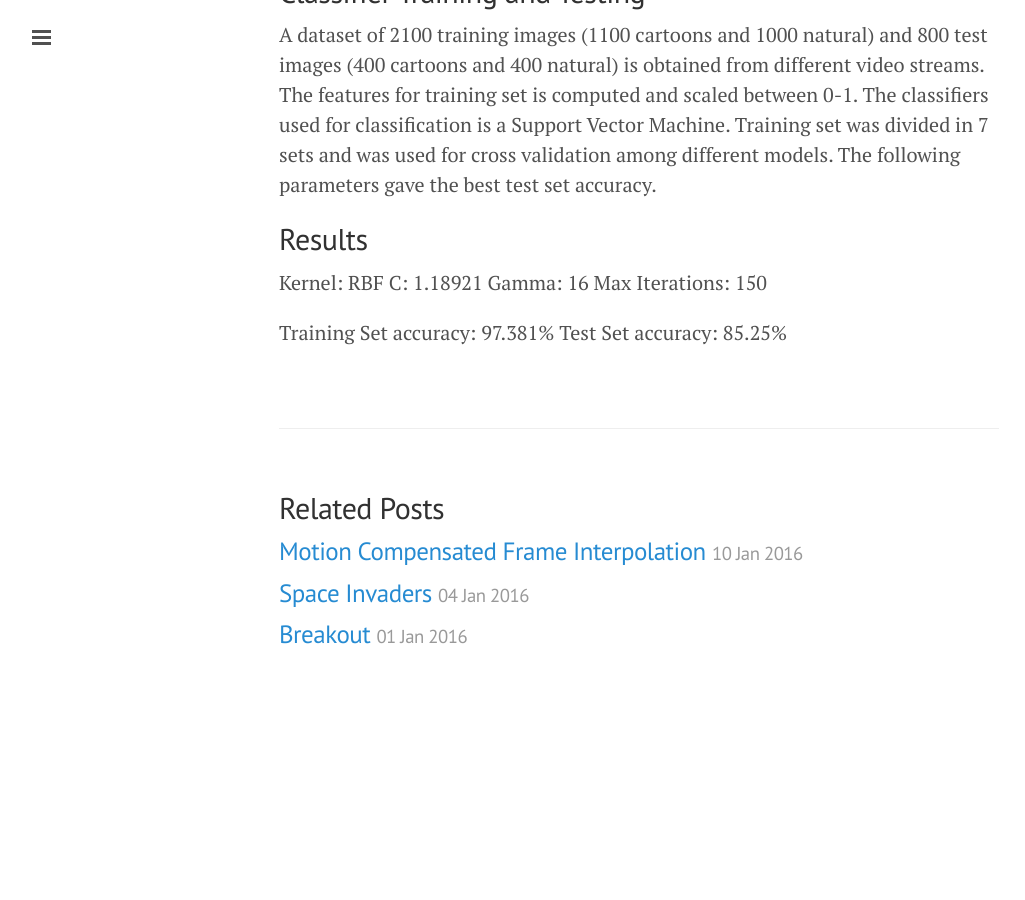
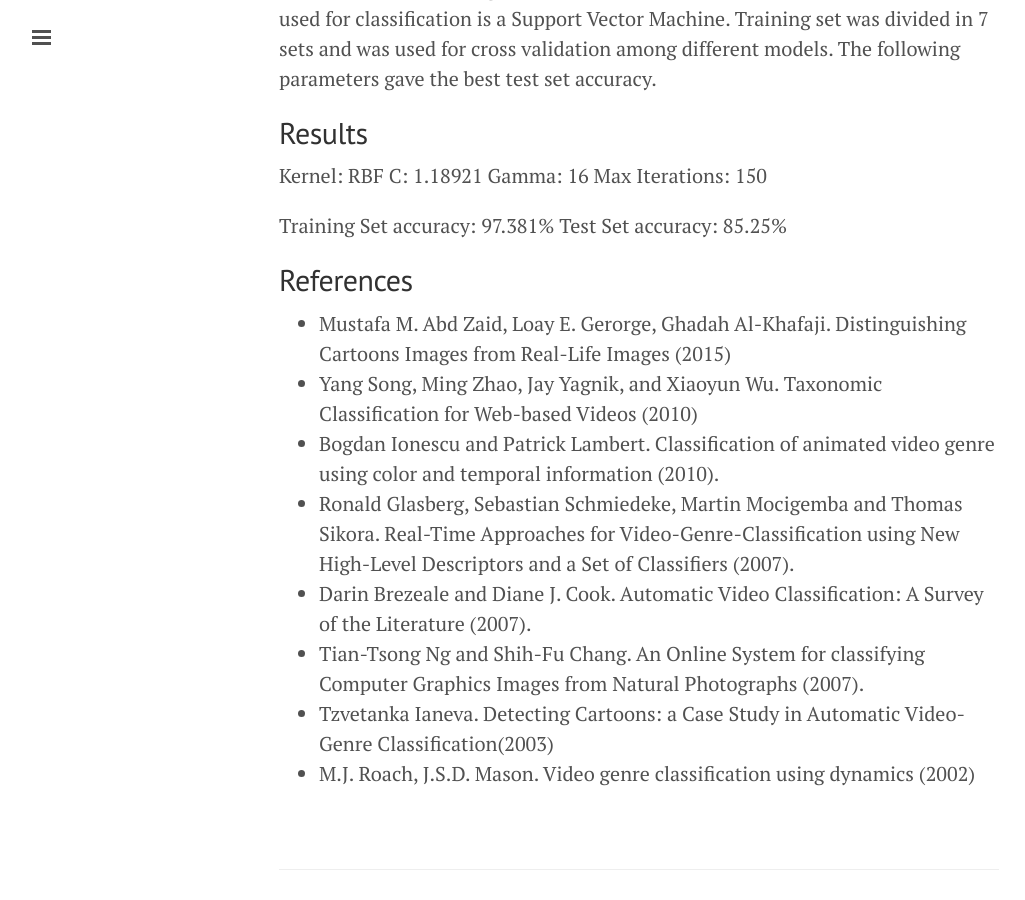
Before and after one commit to IshankGulati/ishankgulati.github.io, a Jekyll site: the page built from _posts/2016-01-15-Cartoon and Photographic Image Classification.md, in a window 1280 px wide and 900 px high, scrolled down 5037 px. Shown: the whole window, without its empty margins (1-1026 px from the left). Built offline with Jekyll 4.4.1, drawn with Linux system fonts in a browser that asks for light colours; nearby versions of some CDN libraries; comment, search, counter and statistics services are not loaded; before the commit the page ends 5747 px from its top, so only the background shows below that; some of the changed text lies outside the part shown.

Commit message:
references

```diff
--- a/_posts/2016-01-15-Cartoon and Photographic Image Classification.md
+++ b/_posts/2016-01-15-Cartoon and Photographic Image Classification.md
@@ -45,20 +45,20 @@ A statistical method of examining texture that considers the spatial relationshi
 
 The statistical measures evaluated from the matrix and used as features are:
 
-+ Energy
+	+ Energy
 
-The Energy feature is calculated as:
+	The Energy feature is calculated as:
 
-<center><img src="/assets/energy.PNG" alt="energy" style="width:470px;height:120px;"/></center>
+	<center><img src="/assets/energy.PNG" alt="energy" style="width:470px;height:120px;"/></center>
 
-+ Entropy
+	+ Entropy
 
-The Entropy feature is calculated as:
+	The Entropy feature is calculated as:
 
-<center><img src="/assets/entropy.PNG" alt="entropy" style="width:260px;height:85px;"/></center>
+	<center><img src="/assets/entropy.PNG" alt="entropy" style="width:260px;height:85px;"/></center>
 
-Pi,j = Element i,j of the normalized symmetrical GLCM
-N = Number of gray levels in the image
+	Pi,j = Element i,j of the normalized symmetrical GLCM
+	N = Number of gray levels in the image
 
 * Homogeneity Parameter
 
@@ -85,3 +85,14 @@ Max Iterations: 150
 
 Training Set accuracy: 97.381%
 Test Set accuracy: 85.25%
+
+## References
+
+* Mustafa M. Abd Zaid, Loay E. Gerorge, Ghadah Al-Khafaji. Distinguishing Cartoons Images from Real-Life Images (2015)
+* Yang Song, Ming Zhao, Jay Yagnik, and Xiaoyun Wu. Taxonomic Classification for Web-based Videos (2010)
+* Bogdan Ionescu and Patrick Lambert. Classification of animated video genre using color and temporal information (2010).
+* Ronald Glasberg, Sebastian Schmiedeke, Martin Mocigemba and Thomas Sikora.  Real-Time Approaches for Video-Genre-Classification using New High-Level Descriptors and a Set of Classifiers (2007).
+* Darin Brezeale and Diane J. Cook. Automatic Video Classification: A Survey of the Literature (2007).
+* Tian-Tsong Ng and Shih-Fu Chang. An Online System for classifying Computer Graphics Images from Natural Photographs (2007).
+* Tzvetanka Ianeva. Detecting Cartoons: a Case Study in Automatic Video-Genre Classification(2003)
+* M.J. Roach, J.S.D. Mason. Video genre classification using dynamics (2002)
```
